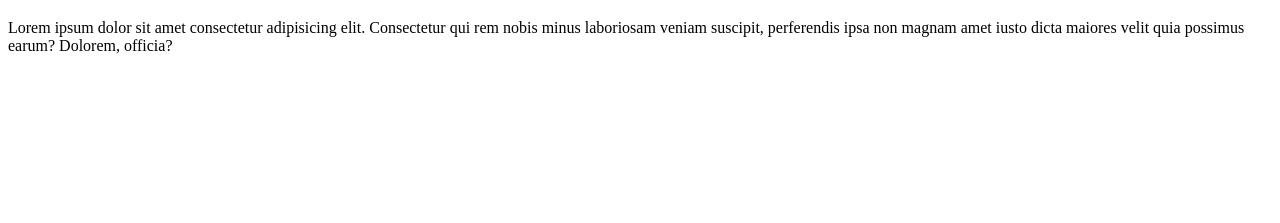
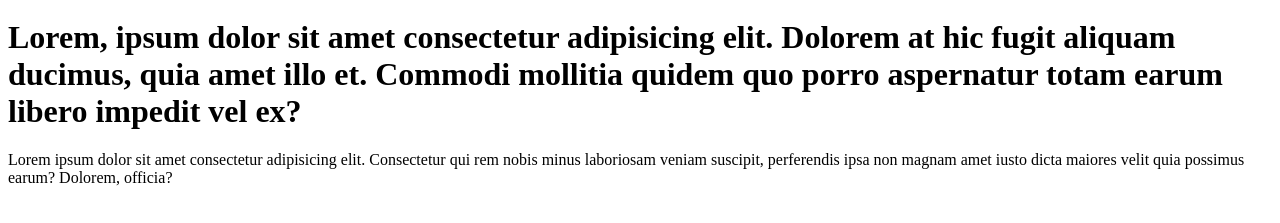
Before and after one commit to nqa2004/bai-13, a plain HTML site: page index.html in a window 1280 px wide. Shown: the part 61-284 px from the top of the page. Drawn offline with Linux system fonts and the light colour scheme.

Commit message:
Update page home

```diff
--- a/index.html
+++ b/index.html
@@ -7,6 +7,7 @@
 </head>
 <body>
     <h1>day la trang chu</h1>
+    <h1>Lorem, ipsum dolor sit amet consectetur adipisicing elit. Dolorem at hic fugit aliquam ducimus, quia amet illo et. Commodi mollitia quidem quo porro aspernatur totam earum libero impedit vel ex?</h1>
     <p>Lorem ipsum dolor sit amet consectetur adipisicing elit. Consectetur qui rem nobis minus laboriosam veniam suscipit, perferendis ipsa non magnam amet iusto dicta maiores velit quia possimus earum? Dolorem, officia?</p>
 </body>
 </html>
```
